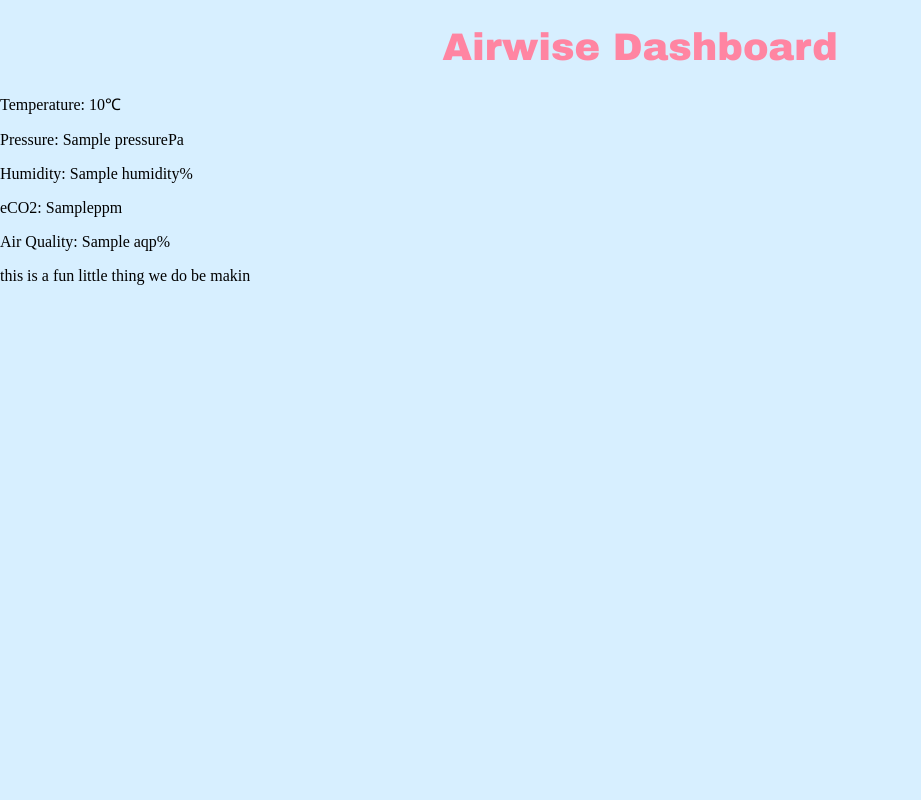
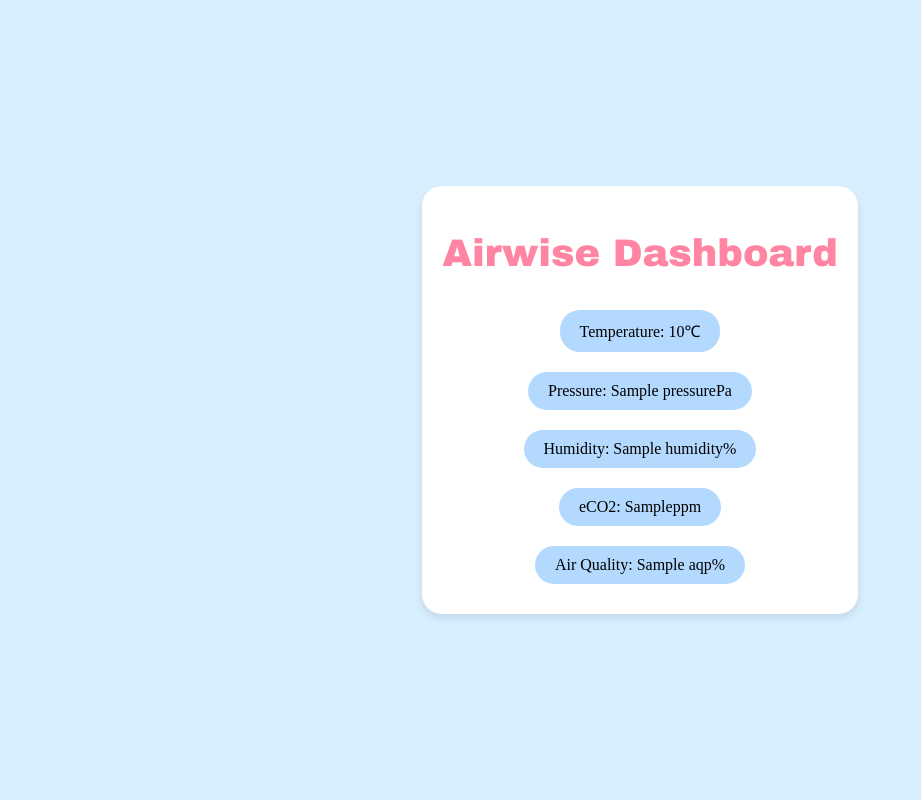
Before and after one commit to Team-AIRWISE/AIRWISE, a Flask app: template templates/airwise.html in a window 1280 px wide. Shown: the whole page, without its empty margins (0-921 px from the left). Run offline with Flask 3, Linux system fonts and the light colour scheme; the template is opened without the code that fills it: most values are stand-ins (such as "Sample title", 1, 10 or a date in 2020); parts of the project's set-up code (start-up, migrations or seed data) failed here and were passed over.

Commit message:
htmlleeee

```diff
--- a/templates/airwise.html
+++ b/templates/airwise.html
@@ -1,3 +1,4 @@
+<!--
 <!DOCTYPE html>
 <html>
     <head>
@@ -15,3 +16,26 @@
         <p> this is a fun little thing we do be makin</p>
     </body>
 </html>
+-->
+<!DOCTYPE html>
+<html>
+    <head>
+        <title>Airwise</title>
+        <link rel="shortcut icon" href="{{ url_for('static', filename='favicon.png') }}">
+        <link rel="stylesheet" href="{{ url_for('static', filename='style.css') }}">
+    </head>
+    <body>
+        <div class="container">
+            <div class="card">
+                <h1>Airwise Dashboard</h1>
+                <div class="info">
+                    <div class="info-item">Temperature: {{temperature}}&#8451;</div>
+                    <div class="info-item">Pressure: {{pressure}}Pa</div>
+                    <div class="info-item">Humidity: {{humidity}}%</div>
+                    <div class="info-item">eCO2: {{co2}}ppm</div>
+                    <div class="info-item">Air Quality: {{aqp}}%</div>
+                </div>
+            </div>
+        </div>
+    </body>
+</html>
```
